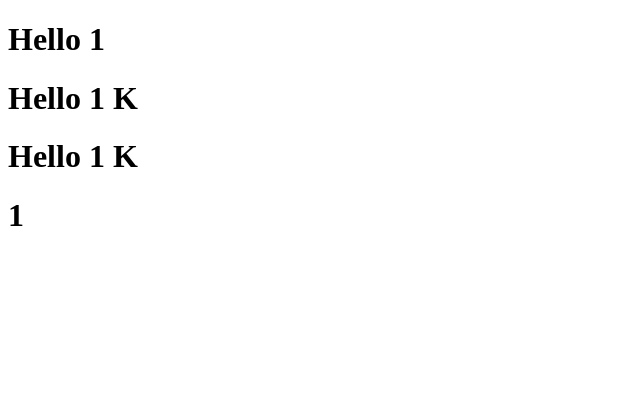
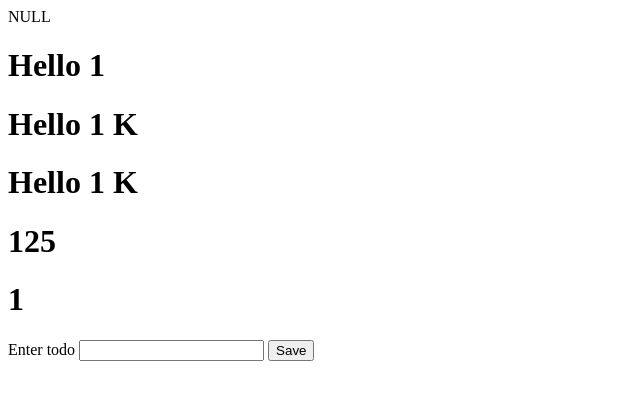
Before and after one commit to dulangakithmini/php, a PHP site: page /?name=1 in a window 1280 px wide. Shown: the top 400 px of the page, without its empty margins (0-640 px from the left). Run offline with PHP 8.4, Linux system fonts and the light colour scheme; data that the repository does not hold is empty.

Commit message:
Post a todo

```diff
--- a/index.php
+++ b/index.php
@@ -1,5 +1,9 @@
 <?php
     $name = $_GET['name'];
+    $todo = $_POST['todo'];
+
+    //Allows to drop any variable which has a type to it
+    var_dump($todo);
 ?>
 
 
@@ -16,10 +20,16 @@
 <h1>Hello <?php echo $name;  ?></h1>
 <h1>Hello <?php echo $name. " K";  ?></h1>
 <h1>Hello <?php echo $name;  ?> K </h1>
+<h1> <?php echo 5*25;  ?> </h1>
 
 
 <?php if (isset($name)) : ?>
     <h1><?php echo $name; ?></h1>
+    <form method="post">
+        <label for="todo">Enter todo</label>
+        <input type="text" name="todo" id="todo">
+        <input type="submit" value="Save">
+    </form>
 <?php else: ?>
     <h1>Login</h1>
     <form method="get">
```
